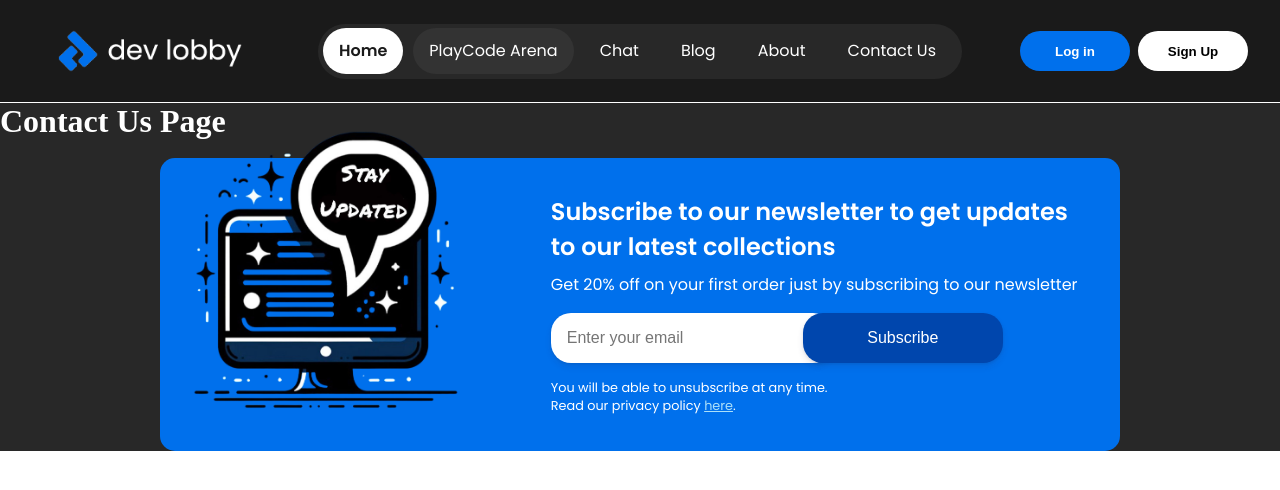
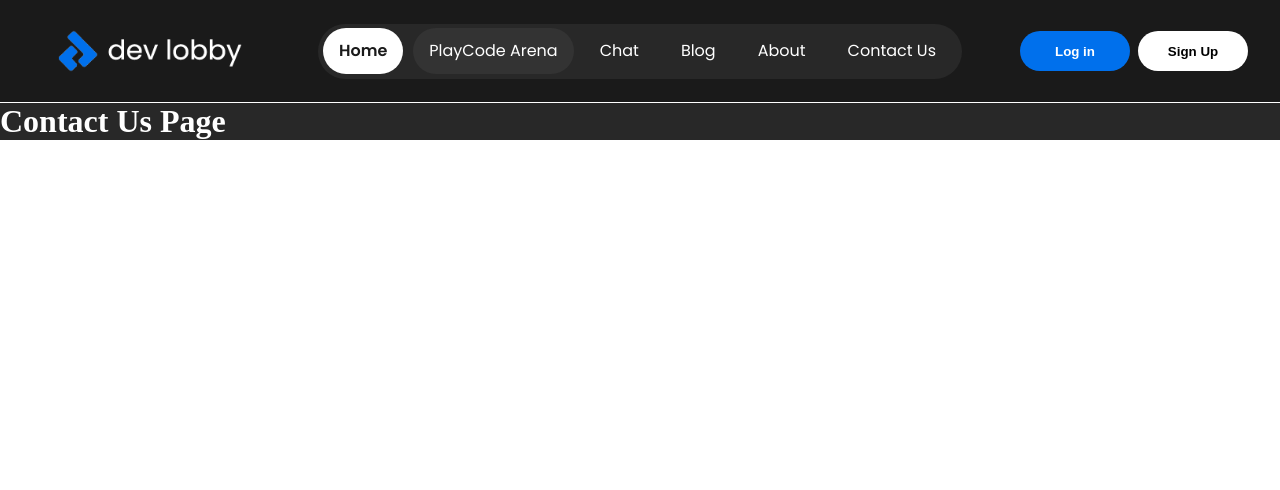
Before and after one commit to edberv1/DevLobby, a React (Create React App) app: page /contactus in a window 1280 px wide. Shown: the top 490 px of the page. Built offline with nearby package versions, Linux system fonts and the light colour scheme.

Commit message:
Redirected Newsletter to the landing page as it was showing on all the pages

```diff
--- a/src/components/Pages/LayoutClient/index.jsx
+++ b/src/components/Pages/LayoutClient/index.jsx
@@ -1,7 +1,6 @@
 import React from "react";
 import { Outlet } from "react-router-dom";
 import Navbar from "../../molecules/Navbar";
-import Newsletter from "../../molecules/Newsletter";
 
 const ClientLayout = () => {
   return (
@@ -9,7 +8,6 @@ const ClientLayout = () => {
       <div>
         <Navbar />
         <Outlet />
-        <Newsletter />
       </div>
     </>
   );
--- a/src/components/organisms/Landing/index.jsx
+++ b/src/components/organisms/Landing/index.jsx
@@ -1,14 +1,16 @@
-import React from 'react'
-import ClientHeaderSection from '../../molecules/ClientHeaderSection'
-import Cards from '../Cards'
+import React from "react";
+import ClientHeaderSection from "../../molecules/ClientHeaderSection";
+import Cards from "../Cards";
+import Newsletter from "../../molecules/Newsletter";
 
 const Landing = () => {
   return (
     <div>
       <ClientHeaderSection />
       <Cards />
+      <Newsletter />
     </div>
-  )
-}
+  );
+};
 
-export default Landing
+export default Landing;
```
